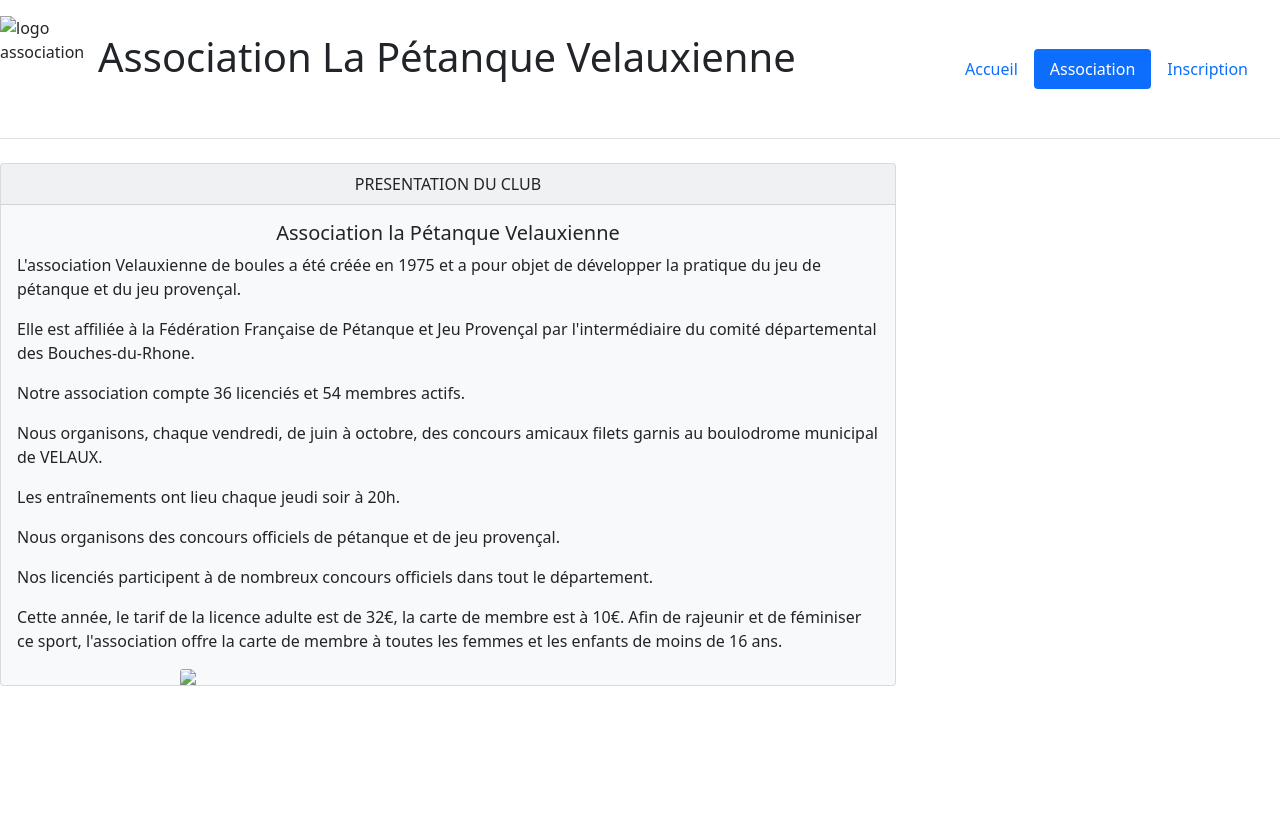
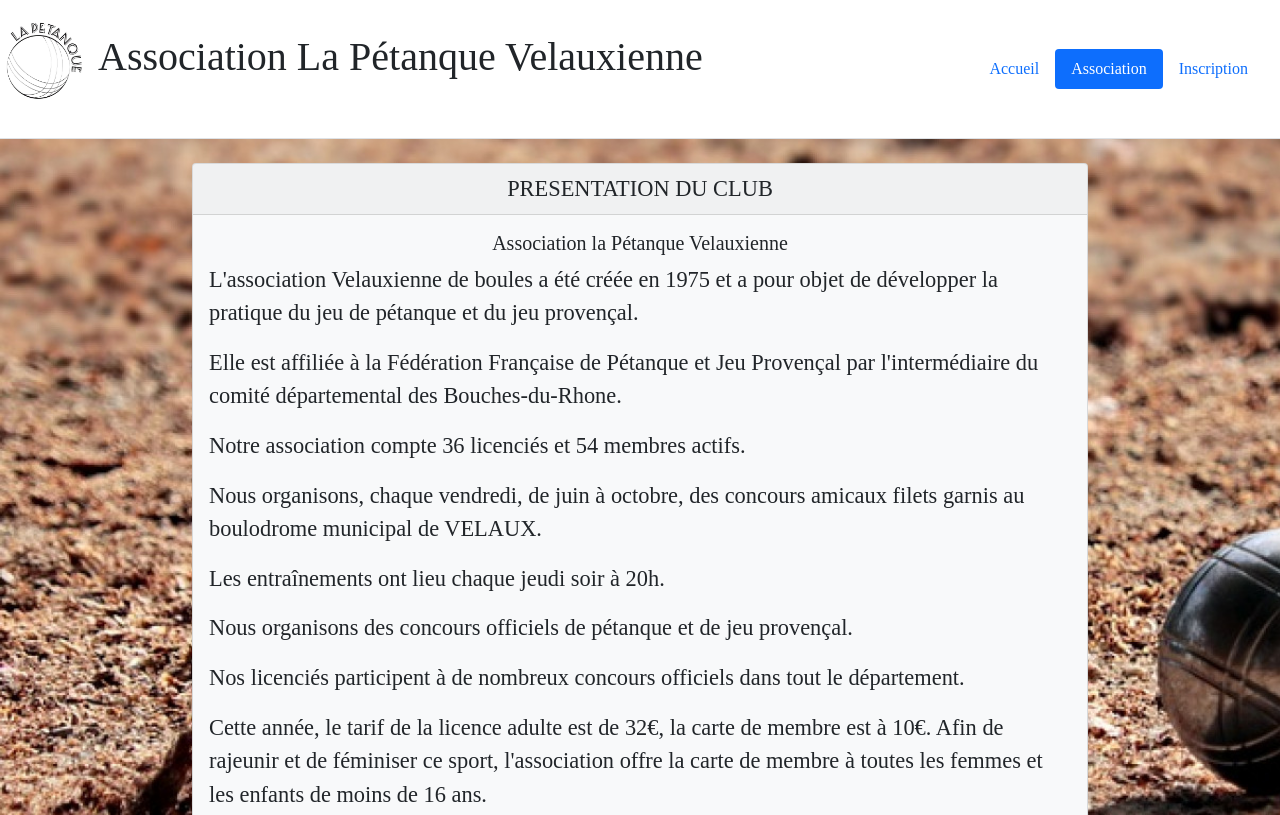
Before and after one commit to guillaume13880/LAURENT_guillaume_site_vitrine, a plain HTML site: page index2.html in a window 1280 px wide. Shown: the top 815 px of the page. Drawn offline with nearby package versions, Linux system fonts and the light colour scheme; the site is published under a folder, as on GitHub Pages, so addresses that start at the root find nothing; a web font is replaced by a local one.

Commit message:
site
modif

```diff
--- a/index2.html
+++ b/index2.html
@@ -11,11 +11,11 @@
       integrity="sha384-1BmE4kWBq78iYhFldvKuhfTAU6auU8tT94WrHftjDbrCEXSU1oBoqyl2QvZ6jIW3"
       crossorigin="anonymous"
     />
-    <link rel="stylesheet" href="/index.css" />
+    <link rel="stylesheet" href="./index.css" />
   </head>
   <body
     style="
-      background-image: url(/image/image-fond-p1.jpg);
+      background-image: url( ./image/image-fond-p1.jpg);
       background-size: cover;
     "
   >
@@ -45,7 +45,7 @@
               class="bi me-2"
               width="90"
               height="90"
-              src="/image/logo-header.jpg"
+              src="./image/logo-header.jpg"
               alt="logo association"
             />
             <h1 class="fs-1">Association La Pétanque Velauxienne</h1>
@@ -53,14 +53,14 @@
 
           <ul class="nav nav-pills me-3 d-flex align-items-center">
             <li class="nav-item">
-              <a href="site-vitrine.html" class="nav-link" aria-current="page">
+              <a href="./index.html" class="nav-link" aria-current="page">
                 <font style="vertical-align: inherit">
                   <font style="vertical-align: inherit">Accueil</font>
                 </font>
               </a>
             </li>
             <li class="nav-item">
-              <a href="Présentation.html" class="nav-link active">
+              <a href="./index2.html" class="nav-link active">
                 <font style="vertical-align: inherit"
                   ><font style="vertical-align: inherit">Association</font>
                 </font>
@@ -120,7 +120,7 @@
           </p>
         </div>
         <img
-          src="/image/federation-francaise.jpg"
+          src="./image/federation-francaise.jpg"
           style="border: 0 ;width: 60%;margin: auto;"
           class="image-carte-2 card-img-top"
           allowfullscreen=""
```
Also changed, not shown: index.html (+6 -6 lines).
